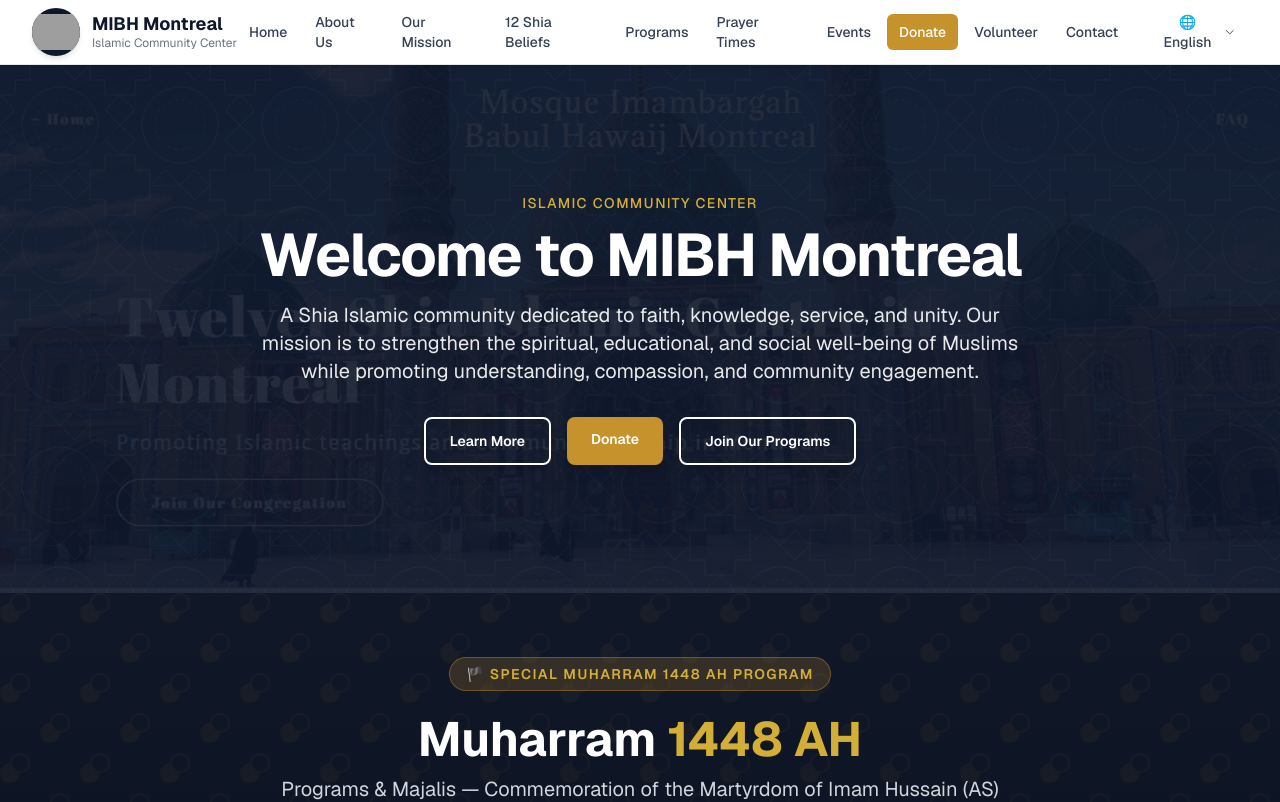
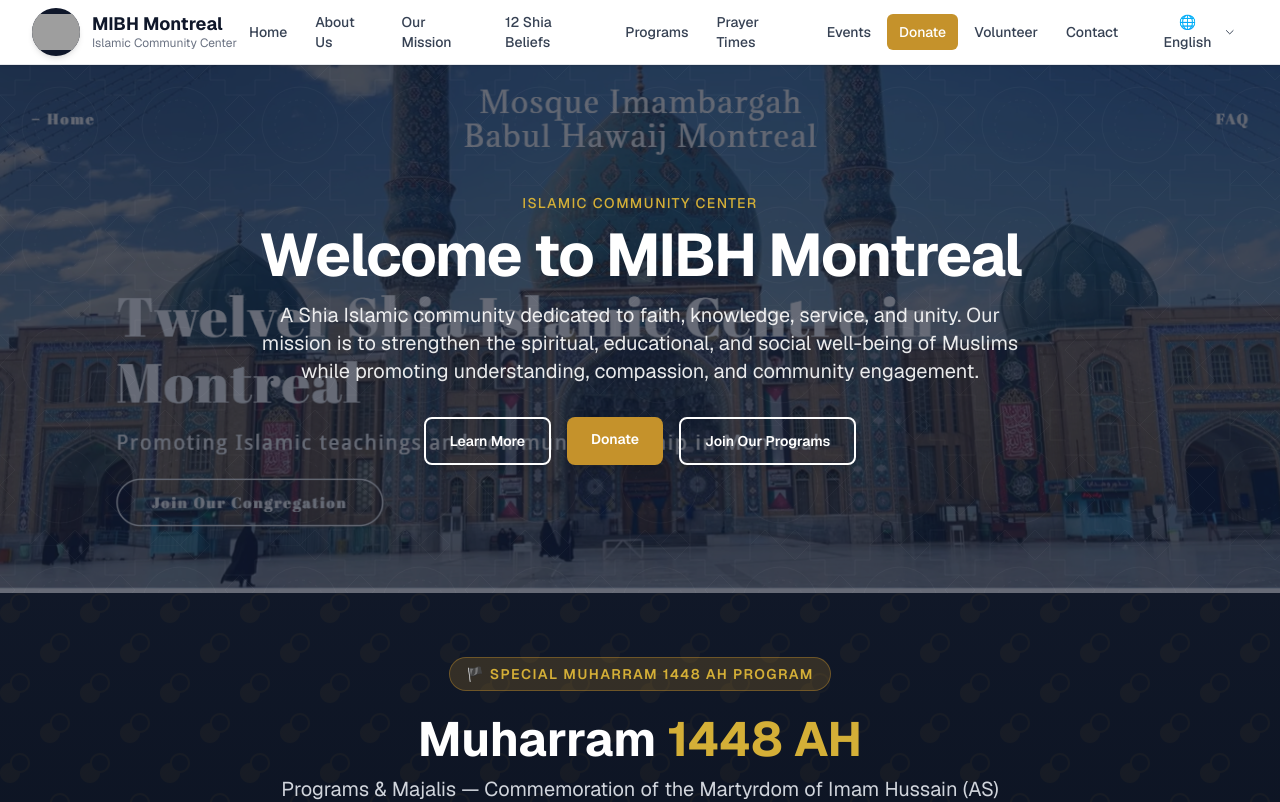
Before and after one commit to fatmemortada/Mibh, a Next.js app: page /en in a window 1280 px wide. Shown: the top 802 px of the page. Built offline with nearby package versions, Linux system fonts and the light colour scheme; grey boxes are pictures that could not be loaded.

Commit message:
Make hero background mosque image more visible
Increased image opacity from 30% to 60%, reduced dark overlay from
70% to 40% so the mosque photo is visible through the navy tint.

Co-Authored-By: Claude <noreply@anthropic.com>

```diff
--- a/src/components/HeroSection.tsx
+++ b/src/components/HeroSection.tsx
@@ -30,11 +30,11 @@ export default function HeroSection({ title, subtitle, description, buttons, sma
             src={bgImage}
             alt=""
             fill
-            className="object-cover opacity-30"
+            className="object-cover opacity-60"
             sizes="100vw"
             priority
           />
-          <div className="absolute inset-0 bg-primary/70" />
+          <div className="absolute inset-0 bg-primary/40" />
         </div>
       )}
 
```
